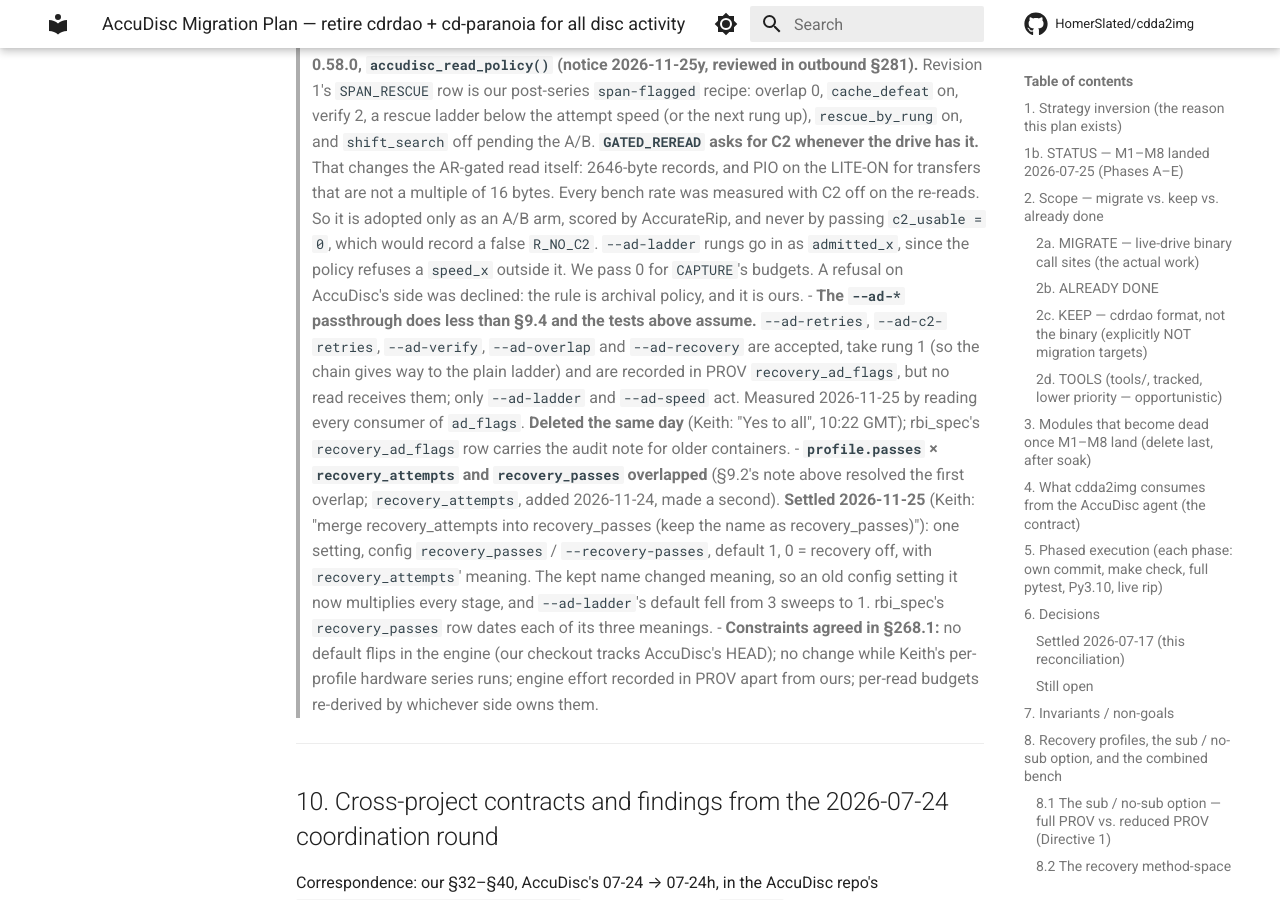
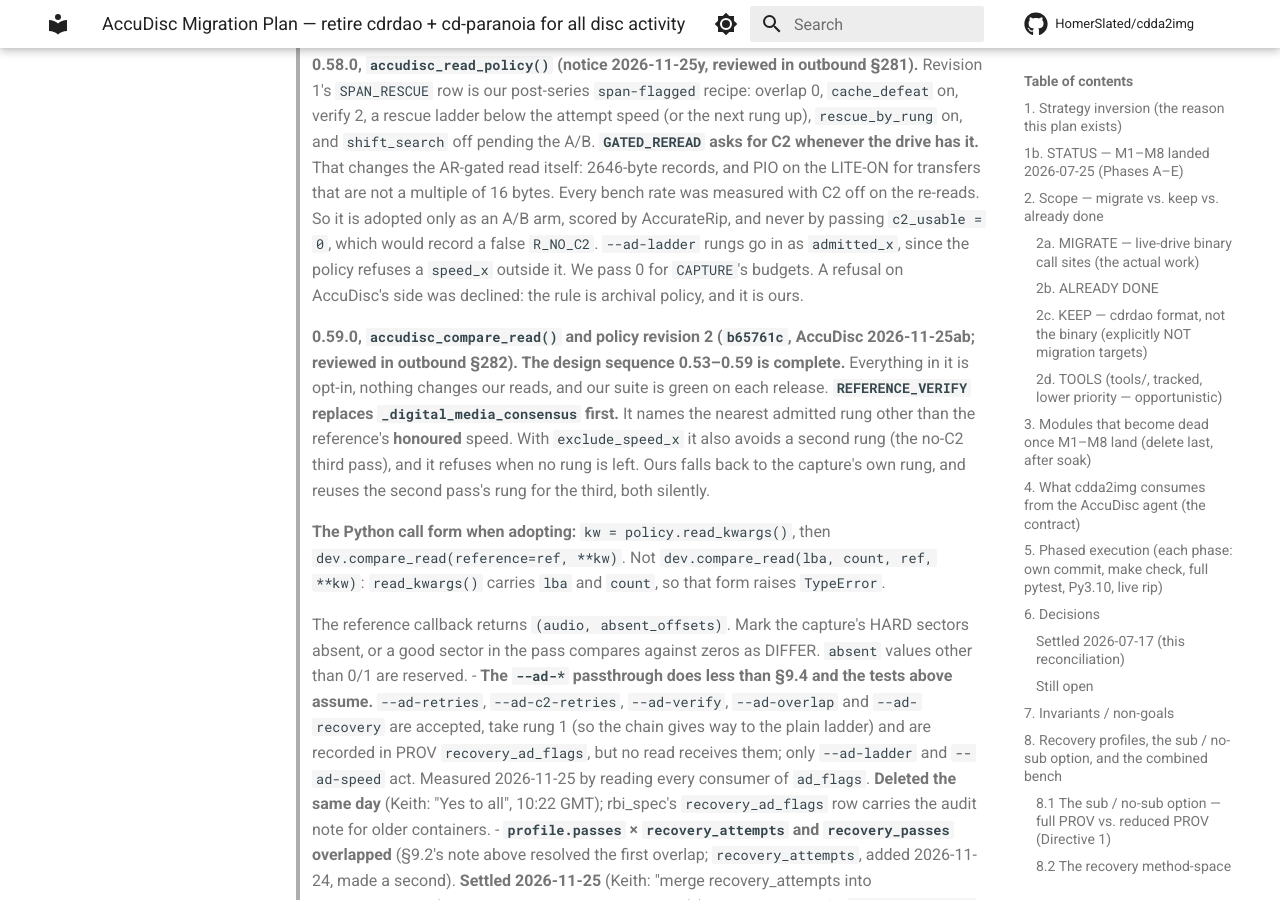
Before and after one commit to HomerSlated/cdda2img, an MkDocs documentation site: the page built from docs/reference/accudisc-migration-plan.md, in a window 1280 px wide and 900 px high, scrolled down 23412 px. Built offline with MkDocs 1.6.1 and Material for MkDocs 9.7.7, drawn with Linux system fonts in a browser that asks for light colours; comment, search, counter and statistics services are not loaded.

Commit message:
docs(plan): AccuDisc's 0.53-0.59 sequence is complete; how REFERENCE_VERIFY will be adopted
AccuDisc 0.59.0 (b65761c) lands compare_read and policy revision 2,
completing the design sequence; our suite is green on it. Record that
REFERENCE_VERIFY replaces _digital_media_consensus first (it keys on
the honoured speed, excludes a second rung for the no-C2 third pass,
and refuses where ours silently reuses a rung), the working Python call
form (read_kwargs() carries lba and count), and that the capture's HARD
sectors must be marked absent.

Co-Authored-By: Claude Opus 5.5 <noreply@anthropic.com>

```diff
--- a/docs/reference/accudisc-migration-plan.md
+++ b/docs/reference/accudisc-migration-plan.md
@@ -909,6 +909,23 @@ What it changes in this plan, pending AccuDisc's own audit (§268.5) and Keith's
   > `--ad-ladder` rungs go in as `admitted_x`, since the policy refuses a `speed_x` outside it.
   > We pass 0 for `CAPTURE`'s budgets. A refusal on AccuDisc's side was declined: the rule is
   > archival policy, and it is ours.
+  >
+  > **0.59.0, `accudisc_compare_read()` and policy revision 2 (`b65761c`, AccuDisc
+  > 2026-11-25ab; reviewed in outbound §282). The design sequence 0.53–0.59 is complete.**
+  > Everything in it is opt-in, nothing changes our reads, and our suite is green on each
+  > release. **`REFERENCE_VERIFY` replaces `_digital_media_consensus` first.** It names the
+  > nearest admitted rung other than the reference's **honoured** speed. With
+  > `exclude_speed_x` it also avoids a second rung (the no-C2 third pass), and it refuses
+  > when no rung is left. Ours falls back to the capture's own rung, and reuses the second
+  > pass's rung for the third, both silently.
+  >
+  > **The Python call form when adopting:** `kw = policy.read_kwargs()`, then
+  > `dev.compare_read(reference=ref, **kw)`. Not `dev.compare_read(lba, count, ref, **kw)`:
+  > `read_kwargs()` carries `lba` and `count`, so that form raises `TypeError`.
+  >
+  > The reference callback returns `(audio, absent_offsets)`. Mark the capture's HARD
+  > sectors absent, or a good sector in the pass compares against zeros as DIFFER. `absent`
+  > values other than 0/1 are reserved.
 - **The `--ad-*` passthrough does less than §9.4 and the tests above assume.** `--ad-retries`,
   `--ad-c2-retries`, `--ad-verify`, `--ad-overlap` and `--ad-recovery` are accepted, take
   rung 1 (so the chain gives way to the plain ladder) and are recorded in PROV
```
